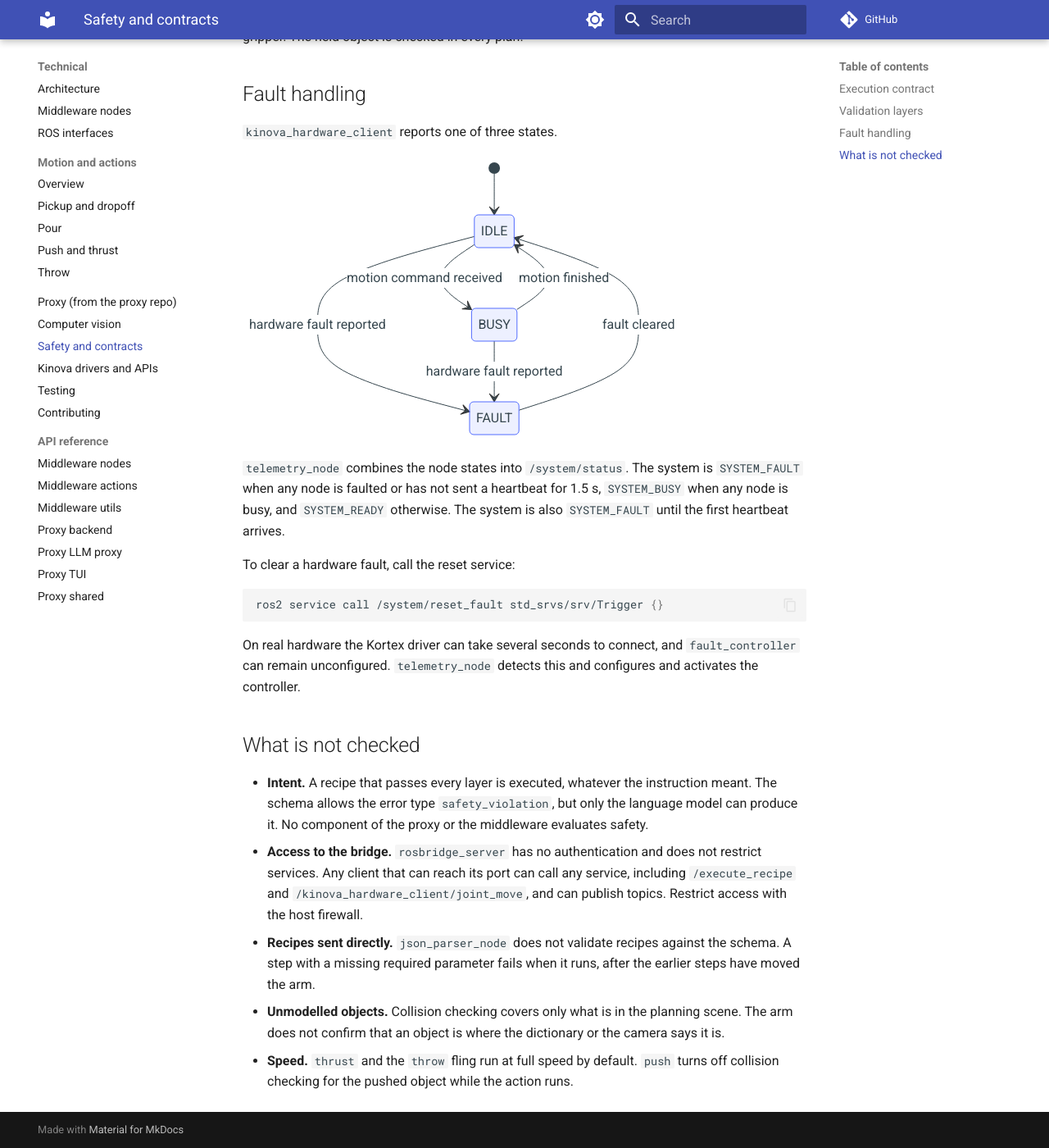
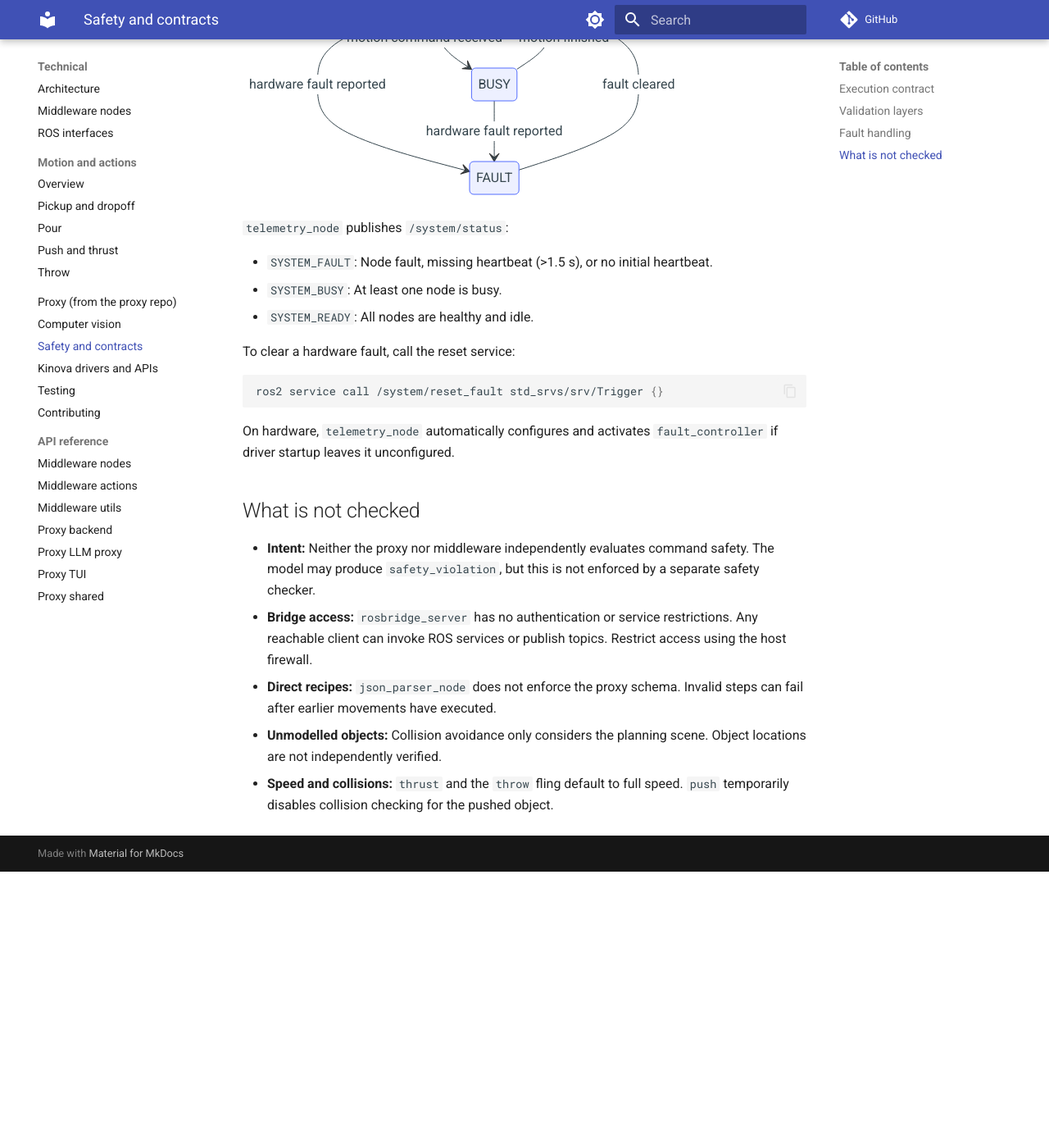
Before and after one commit to Jeremy-Allan/ROS2-middleware, an MkDocs documentation site: the page built from docs/technical/safety-and-contracts.md, in a window 1280 px wide and 1400 px high, scrolled down 1632 px. Shown: the whole window at 82% size. Built offline with MkDocs 1.6.1 and Material for MkDocs 9.7.7, drawn with Linux system fonts in a browser that asks for light colours; comment, search, counter and statistics services are not loaded; after the commit the page ends 2695 px from its top, so only the background shows below that; some of the changed text lies outside the part shown.

Commit message:
Update safety-and-contracts.md

````diff
--- a/docs/technical/safety-and-contracts.md
+++ b/docs/technical/safety-and-contracts.md
@@ -1,18 +1,16 @@
 # Safety and contracts
 
-This page describes what the system checks before and during motion, what happens when a check fails, and what is not checked.
+Describes motion validation, fault handling and known safety limitations.
 
 !!! warning
     Run a new recipe in simulation before running it on the arm. The checks below prevent known classes of error. They do not make an arbitrary instruction safe.
 
 ## Execution contract
 
-- A recipe is a JSON object with a non-empty `steps` list.
-- Each step names one of ten actions: `home`, `move_arm`, `relative_move`, `gripper`, `pickup`, `dropoff`, `pour`, `push`, `thrust`, `throw`. Any other name fails the step.
-- Steps run in order, one at a time. The first failed step stops the recipe. Later steps do not run.
-- When `pickup` or `dropoff` fails after the arm has started to move, the action tries to back away from the object and return the arm home. A failure before any motion, such as an unresolved name, only returns the message. The other actions leave the arm where it stopped.
-- `/execute_recipe` returns `success` and a `message`. On failure the message names the step, the action and the reason, for example `Recipe failed at step 2 (pickup): Could not resolve pickup target 'red_cube'`.
-- Only one recipe runs at a time.
+- Recipes contain a non-empty `steps` list with supported actions: `home`, `move_arm`, `relative_move`, `gripper`, `pickup`, `dropoff`, `pour`, `push`, `thrust`, `throw`.
+- Steps execute sequentially. The first failure stops execution; only one recipe runs at a time.
+- Failed `pickup` or `dropoff` actions attempt to retreat and return home if motion has begun. Other actions stop in place.
+- `/execute_recipe` returns `success` and `message`, identifying the failed step, action and reason.
 
 ## Validation layers
 
@@ -25,12 +23,12 @@
 
 | Layer | Where | Behaviour on failure |
 |---|---|---|
-| Schema validation | Proxy backend, `json_schema.json` | The recipe is rejected and the error is shown in the terminal UI. Nothing is sent to the arm. |
-| Name resolution | Proxy backend | A name that is unknown or matches several objects produces an error document (`missing_object` or `invalid_command`). A missing-object refusal from the model is retried once when exactly one object matches. |
-| Action checks | `json_parser_node` and the action modules | The step fails with a message. An action that needs a held object fails when nothing is held or the named object is not held. `pickup` fails when its grasp style conflicts with a later `pour` or `thrust`. |
-| Planning | MoveIt 2 | The step fails with the planner's reason, such as `planning failed (path blocked by an obstacle or self-collision)` or `out of reach (no IK solution)`. |
-| Execution | Controllers and driver | A failed trajectory fails the step. The arm's own limits and protective stops belong to the Kortex driver and the arm controller. |
-| Monitoring | Middleware nodes | Moves that run past `hardware.action_timeout` or `hardware.gripper_timeout` fail. A fault is shown as `SYSTEM_FAULT`. |
+| Schema | Proxy (`json_schema.json`) | Rejects invalid recipes before execution. |
+| Name resolution | Proxy backend | Rejects unknown or ambiguous objects; retries eligible missing-object refusals once. |
+| Action checks | Parser and action modules | Rejects invalid parameters, held-object states and incompatible grasp styles. |
+| Planning | MoveIt 2 | Rejects unreachable or collision-blocked trajectories. |
+| Execution | Controllers / Kortex driver | Stops on trajectory failure or hardware protection. |
+| Monitoring | Middleware | Reports timeouts and hardware faults (`SYSTEM_FAULT`). |
 
 The planning scene contains the objects, the obstacles, the table and the object held by the gripper. The held object is checked in every plan.
 
@@ -47,8 +45,11 @@
     BUSY --> FAULT: hardware fault reported
     FAULT --> IDLE: fault cleared
 ```
+`telemetry_node` publishes `/system/status`:
 
-`telemetry_node` combines the node states into `/system/status`. The system is `SYSTEM_FAULT` when any node is faulted or has not sent a heartbeat for 1.5 s, `SYSTEM_BUSY` when any node is busy, and `SYSTEM_READY` otherwise. The system is also `SYSTEM_FAULT` until the first heartbeat arrives.
+- `SYSTEM_FAULT`: Node fault, missing heartbeat (>1.5 s), or no initial heartbeat.
+- `SYSTEM_BUSY`: At least one node is busy.
+- `SYSTEM_READY`: All nodes are healthy and idle.
 
 To clear a hardware fault, call the reset service:
 
@@ -56,12 +57,12 @@
 ros2 service call /system/reset_fault std_srvs/srv/Trigger {}
 ```
 
-On real hardware the Kortex driver can take several seconds to connect, and `fault_controller` can remain unconfigured. `telemetry_node` detects this and configures and activates the controller.
+On hardware, `telemetry_node` automatically configures and activates `fault_controller` if driver startup leaves it unconfigured.
 
 ## What is not checked
 
-- **Intent.** A recipe that passes every layer is executed, whatever the instruction meant. The schema allows the error type `safety_violation`, but only the language model can produce it. No component of the proxy or the middleware evaluates safety.
-- **Access to the bridge.** `rosbridge_server` has no authentication and does not restrict services. Any client that can reach its port can call any service, including `/execute_recipe` and `/kinova_hardware_client/joint_move`, and can publish topics. Restrict access with the host firewall.
-- **Recipes sent directly.** `json_parser_node` does not validate recipes against the schema. A step with a missing required parameter fails when it runs, after the earlier steps have moved the arm.
-- **Unmodelled objects.** Collision checking covers only what is in the planning scene. The arm does not confirm that an object is where the dictionary or the camera says it is.
-- **Speed.** `thrust` and the `throw` fling run at full speed by default. `push` turns off collision checking for the pushed object while the action runs.
+- **Intent:** Neither the proxy nor middleware independently evaluates command safety. The model may produce `safety_violation`, but this is not enforced by a separate safety checker.
+- **Bridge access:** `rosbridge_server` has no authentication or service restrictions. Any reachable client can invoke ROS services or publish topics. Restrict access using the host firewall.
+- **Direct recipes:** `json_parser_node` does not enforce the proxy schema. Invalid steps can fail after earlier movements have executed.
+- **Unmodelled objects:** Collision avoidance only considers the planning scene. Object locations are not independently verified.
+- **Speed and collisions:** `thrust` and the `throw` fling default to full speed. `push` temporarily disables collision checking for the pushed object.
````
